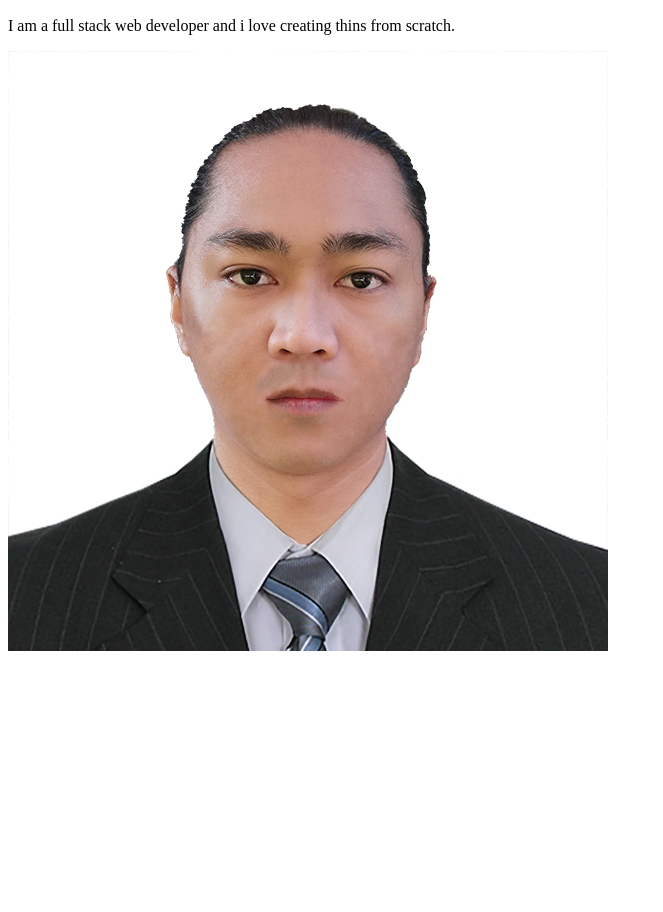
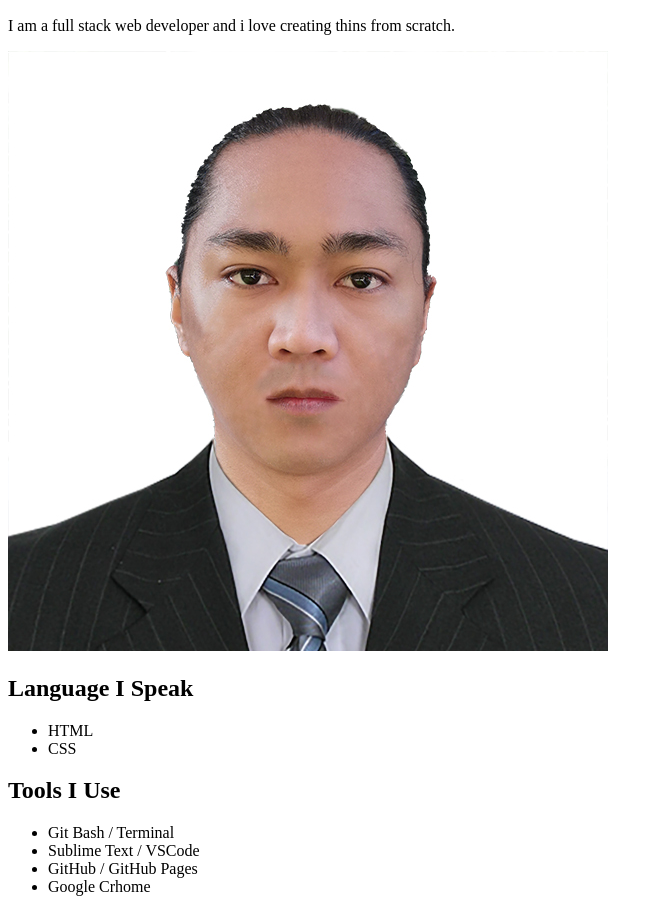
Before and after one commit to DanteJr14/portfolio, a plain HTML site: page index.html in a window 1280 px wide. Shown: the part 97-1009 px from the top of the page, without its empty margins (0-663 px from the left). Before the commit the page ends 800 px from the top, so only its background shows below. Drawn offline with Linux system fonts and the light colour scheme.

Commit message:
#4 - Add some List for Language and Tools to the page

```diff
--- a/index.html
+++ b/index.html
@@ -12,6 +12,22 @@
 	 	<img src="./images/formal.jpg" alt="My profile image.">
 	 </section>
 	 <section id="gallery"></section>
+	 <div class="tools">
+	 	<h2>Language I Speak</h2>
+	 	<ul>
+	 		<li>HTML</li>
+	 		<li>CSS</li>
+	 	</ul>
+	 </div>
+	 <div class="tools">
+	 	<h2>Tools I Use</h2>
+	 	<ul>
+	 		<li>Git Bash / Terminal</li>
+	 		<li>Sublime Text / VSCode</li>
+	 		<li>GitHub / GitHub Pages</li>
+	 		<li>Google Crhome</li>
+	 	</ul>
+	 </div>
 	</div>
 </body>
 </html>
```
